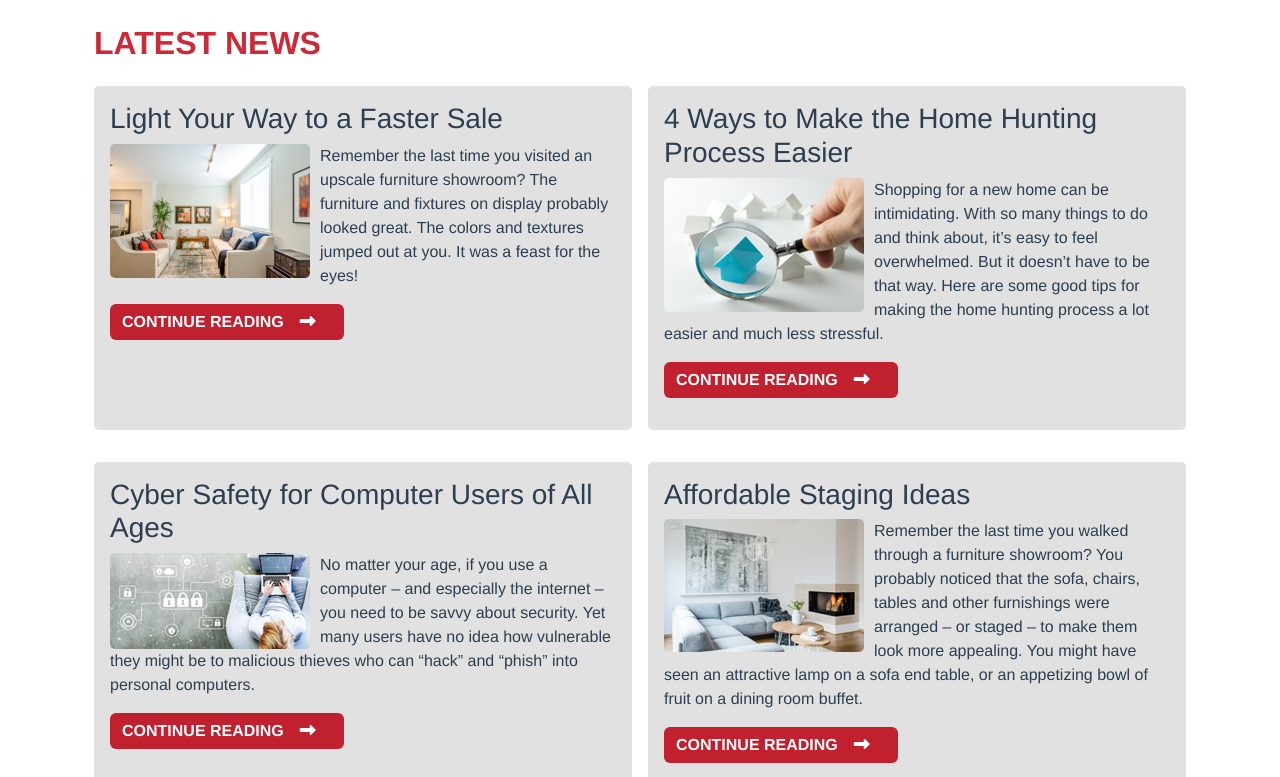
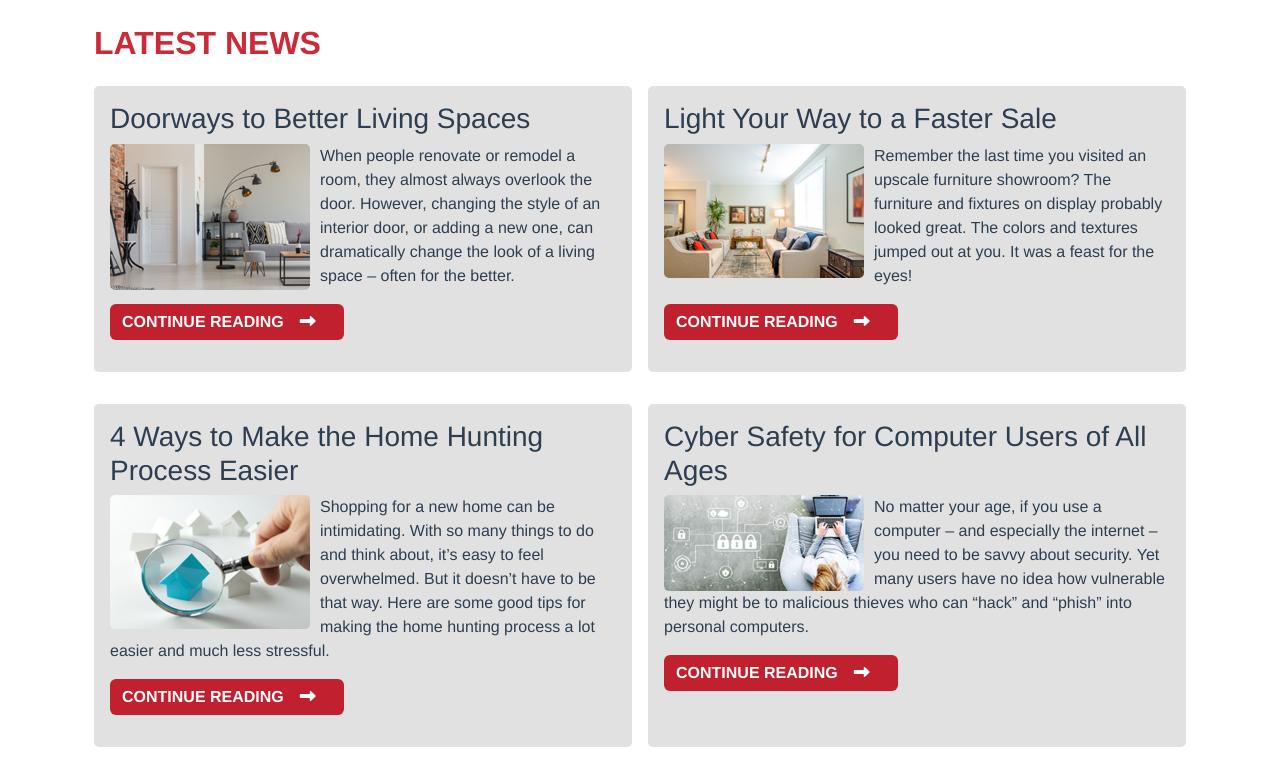
Before and after one commit to Sanparty/jmanucdoc-vue, a Vue app: page / in a window 1280 px wide. Shown: the part 962-1739 px from the top of the page. Built offline with nearby package versions, Linux system fonts and the light colour scheme.

Commit message:
added blog 18

```diff
--- a/src/js/components/blogposts.js
+++ b/src/js/components/blogposts.js
@@ -319,7 +319,22 @@ const blogpost17 = new Blogpost (
     "blog17.png",
     "Home Hunting"
 );
+const blogpost18 = new Blogpost (
+    "blog18",
+    "Doorways to Better Living Spaces",
+    "John Manucdoc",
+    "February 13, 2023",
+    "When people renovate or remodel a room, they almost always overlook the door. However, changing the style of an interior door, or adding a new one, can dramatically change the look of a living space – often for the better.",
+    `<p>When people renovate or remodel a room, they almost always overlook the door. However, changing the style of an interior door, or adding a new one, can dramatically change the look of a living space &#8211; often for the better.</p>
+    <p>Although the most common type of door is the traditional solid 6-panel door, there are many other choices available. Want to add light and a greater sense of space to a room? Consider a door with glass panels. Do you have an interior door that gets in the way when opened? Change it to a bi-fold door, which cuts the distance of the swing in half.</p>
+    <p>There are also specialty doors that are designed to block noise, and sliding doors that tuck neatly into the wall when opened.</p>
+    <p>Interior doors are typically much less expensive than their exterior counterparts. So, making the decision to upgrade or add a door to a room is an affordable design option.</p>
+    <p>Visit a door showroom and explore the possibilities.</p>`,
+    "blogpost18.html",
+    "blog18.png",
+    "Home Hunting"
+);
 
-const blogpostArray = [blogpost1, blogpost2, blogpost3, blogpost4, blogpost5, blogpost6, blogpost7, blogpost8, blogpost9, blogpost10, blogpost11, blogpost12, blogpost13, blogpost14, blogpost15, blogpost16, blogpost17];
+const blogpostArray = [blogpost1, blogpost2, blogpost3, blogpost4, blogpost5, blogpost6, blogpost7, blogpost8, blogpost9, blogpost10, blogpost11, blogpost12, blogpost13, blogpost14, blogpost15, blogpost16, blogpost17, blogpost18];
 
 export default blogpostArray;
```
Also changed, not shown: src/assets/images/blog/blog18.png (added).
